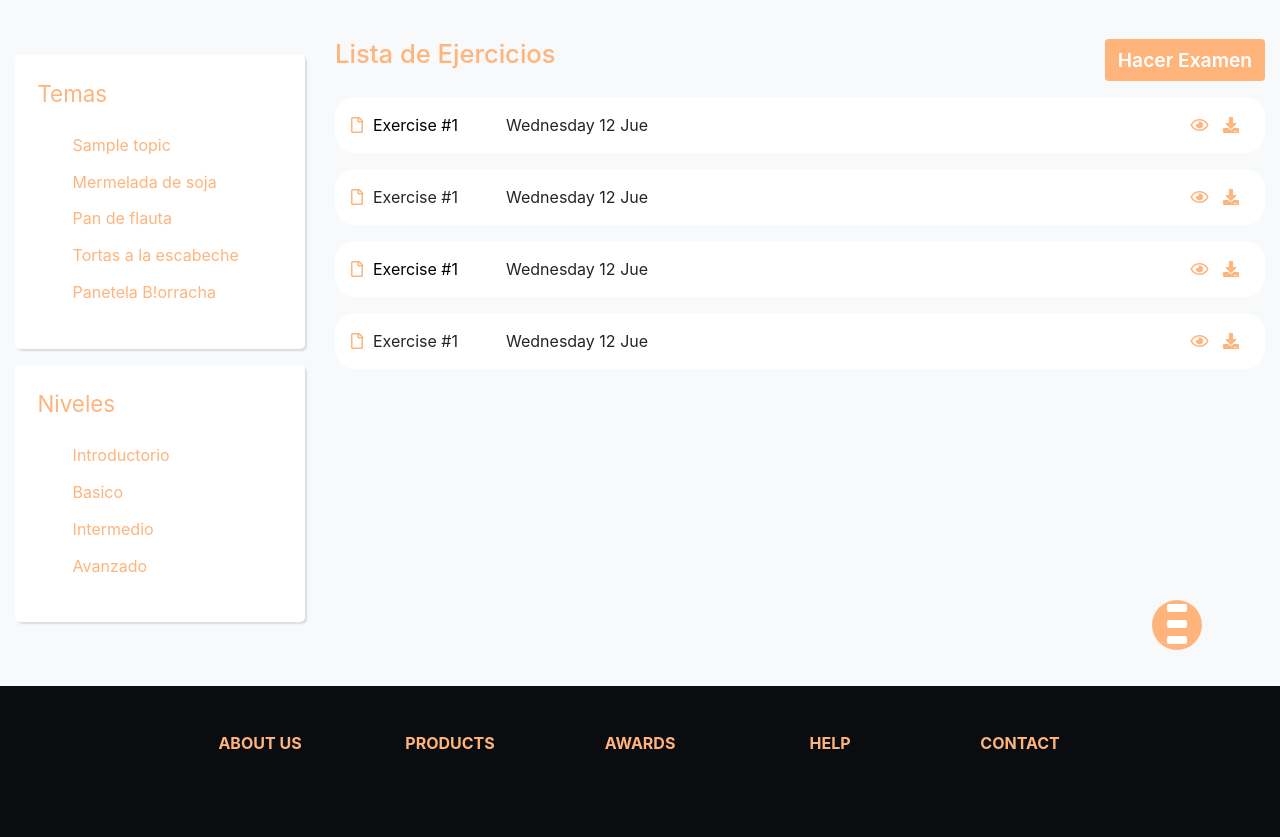
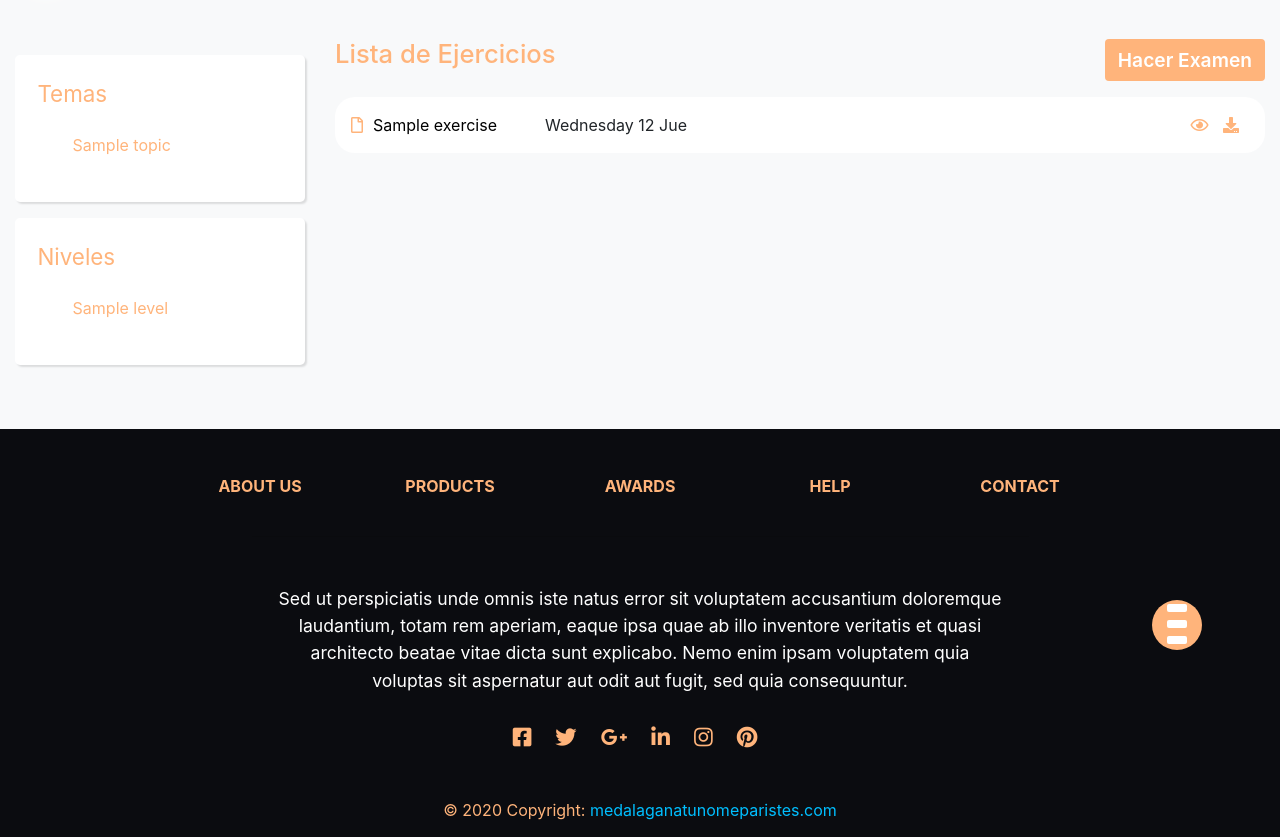
Before and after one commit to katou-raiden/concurso_mate, a Django app: template concurso_matematica/training/templates/training/level_main.html in a window 1280 px wide. Shown: the part 72-909 px from the top of the page. Run offline with Django 3.2, Linux system fonts and the light colour scheme; the template is opened without the code that fills it: values that come from a table or form of the project are taken from there, others are empty; tables that the repository leaves empty hold one stand-in row (values such as "Sample post"); some libraries are stand-ins or nearby versions.

```diff
--- a/concurso_matematica/training/models.py
+++ b/concurso_matematica/training/models.py
@@ -14,18 +14,17 @@ class Level(models.Model):
 
 class Topic(models.Model):
     name = models.CharField(max_length=75)
-    level = models.ForeignKey(Level, default=None, on_delete=models.CASCADE, related_name="topics")
+    level = models.ForeignKey(Level, default=1, on_delete=models.CASCADE, related_name="topics")
 
     def __str__(self):
         return self.name
+
 class Exercise(models.Model):
     name = models.CharField(max_length=75)
     question = models.TextField()
     qualification_rule = models.TextField()
     topic = models.ForeignKey(Topic, on_delete=models.CASCADE, related_name='exercises')
     times_visited = models.IntegerField(default=0,blank=True, null=True)
-
-
 
     def __str__(self):
         return self.name
--- a/concurso_matematica/training/templates/training/level_main.html
+++ b/concurso_matematica/training/templates/training/level_main.html
@@ -10,12 +10,12 @@
                 <div class="">Temas</div>
                 <ul class="level-list">
 
-                    {% for topic in level.topics.all %}
-                    <li class="level-item">
-                        <a class="level-link" href="{% url 'training' %}:?topic=topic.name">{{ topic.name }}</a>
-                    </li>
+                    {% for topic in topics %}
+                        <li class="level-item">
+                            <a class="level-link" href="{% url 'level_main' level=actual_level %}?topic1=topic.name">{{ topic.name }}</a>
+                        </li>
                     {% endfor %}
-
+                    <!--
                     <li class="level-item">
                         <a class="level-link" href="{% url 'training' %}:?level=1">Mermelada de soja</a>
                     </li>
@@ -28,24 +28,17 @@
                     <li class="level-item">
                         <a class="level-link" href="{% url 'training' %}:?level=1">Panetela B!orracha</a>
                     </li>
-
+                    -->
                 </ul>
             </div>
             <div class="level-main-card" id="levels-box">
                 <div class="">Niveles</div>
                 <ul class="level-list">
-                    <li class="level-item">
-                        <a class="level-link" href="{% url 'training' %}:?level=1">Introductorio</a>
-                    </li>
-                    <li class="level-item">
-                        <a class="level-link" href="{% url 'training' %}:?level=1">Basico</a>
-                    </li>
-                    <li class="level-item">
-                        <a class="level-link" href="{% url 'training' %}:?level=1">Intermedio</a>
-                    </li>
-                    <li class="level-item">
-                        <a class="level-link" href="{% url 'training' %}:?level=1">Avanzado</a>
-                    </li>
+                    {% for level in general_levels %}
+                        <li class="level-item">
+                            <a class="level-link" href="{% url 'training' %}:?level=1">{{level.name}}</a>
+                        </li>
+                    {% endfor %}
                 </ul>
             </div>
         </div>
@@ -60,7 +53,7 @@
                 <ul id="file-list">
                     {% for exercise in exercises %}
                     <li class="file-item">
-                        <a href="" class="file-name"><i class="fas fa-file"></i>Exercise #1</a>
+                        <a href="{% url 'exercise' exercise.pk %}" class="file-name"><i class="fas fa-file"></i>{{exercise.name}}</a>
                         <span class="ml-5">Wednesday 12 Jue</span>
                         <span class="ml-auto">
                             <a href="{% url 'exercise' exercise.pk %}" class=""><i class="fas fa-eye"></i></a>
@@ -68,31 +61,6 @@
                         </span>
                     </li>
                     {% endfor %}
-                    <li class="file-item">
-                        <span><i class="fas fa-file"></i>Exercise #1</span>
-                        <span class="ml-5">Wednesday 12 Jue</span>
-                        <span class="ml-auto">
-                            <a href="" class=""><i class="fas fa-eye"></i></a>
-                            <a href="" class=""><i class="fas fa-download"></i></a>
-                        </span>
-                    </li>
-                    <li class="file-item">
-                        <a href=""><i class="fas fa-file"></i>Exercise #1</a>
-                        <span class="ml-5">Wednesday 12 Jue</span>
-                        <span class="ml-auto">
-                            <a href="" class="text-dark"><i class="fas fa-eye"></i></a>
-                            <a href="" class="text-dark"><i class="fas fa-download"></i></a>
-                        </span>
-                    </li>
-                    <li class="file-item">
-                        <span><i class="fas fa-file"></i>Exercise #1</span>
-                        <span class="ml-5">Wednesday 12 Jue</span>
-                        <span class="ml-auto">
-                            <a href="" class="text-dark"><i class="fas fa-eye"></i></a>
-                            <a href="" class="text-dark"><i class="fas fa-download"></i></a>
-                        </span>
-                    </li>
-
 
                 </ul>
 
--- a/concurso_matematica/training/urls.py
+++ b/concurso_matematica/training/urls.py
@@ -6,5 +6,6 @@ urlpatterns = [
     path('<str:level>/', level_view, name='level_main' ),
     path('exercise/<int:pk>/', exercise_detail_view, name='exercise'),
     path('exercise_post/', exercise_post_view, name='ex_post'),
-    path('exercise_to_pdf/<int:pk>', render_pdf_view, name='render')
+    path('exercise_to_pdf/<int:pk>', render_pdf_view, name='render'),
+
 ]
```
Also changed, not shown: concurso_matematica/training/views.py (+40 -21 lines).
